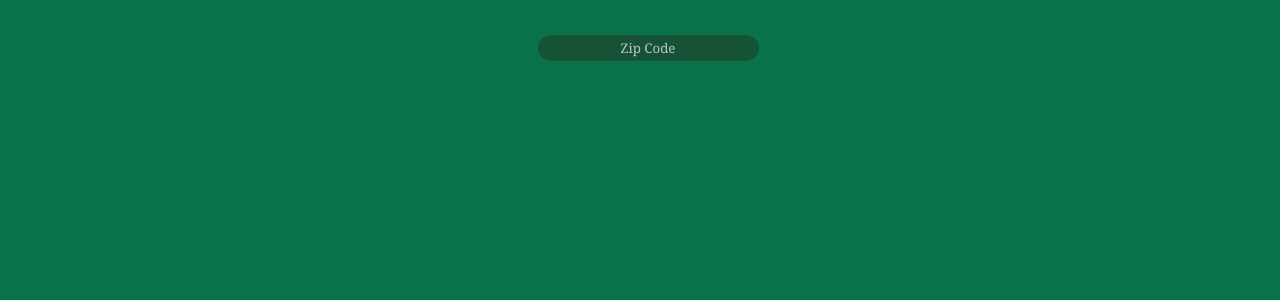
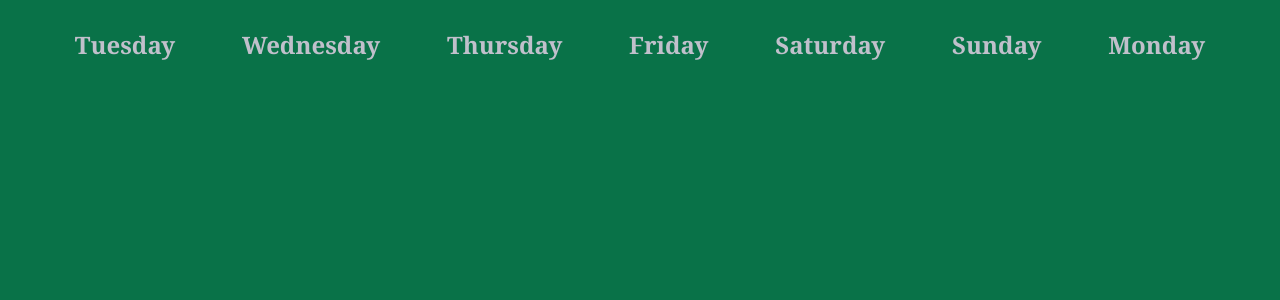
Before and after one commit to brunscii/react-weather, a React (Vite) app: page / in a window 1280 px wide. Shown: the top 300 px of the page. Built offline with nearby package versions, Linux system fonts and the light colour scheme.

Commit message:
added days to a forecast to sort them

```diff
--- a/src/ForecastBubble.tsx
+++ b/src/ForecastBubble.tsx
@@ -91,7 +91,7 @@ speed
           <div className="temp"> <span id="temperature-value">{currentTemp}°</span>
 
 
-            <div className="low-high">
+            <div className="low-high inactive">
               <span className='left'>Low:</span> <span id="low-value right">{lowTemp}°</span>
               <span className='left'>High:</span> <span id="high-value right">{highTemp}°</span>
             </div>
@@ -99,9 +99,9 @@ speed
         </div>
 
 
-        <hr className="vertical-divider" />
+        <hr className="vertical-divider inactive" />
 
-        <div className="other-info ">
+        <div className="other-info inactive">
 
           <div className="condition"> Condition: <span id="condition-value">{condition}</span></div>
 
--- /dev/null
+++ b/src/ForecastSorted.tsx
@@ -0,0 +1,39 @@
+import { DefaultSerializer } from "v8"
+
+
+export function ForecastSorted( ){
+
+  let daysOfWeek = ['Sunday', 'Monday', 'Tuesday', 'Wednesday', 'Thursday', 'Friday', 'Saturday']
+
+  function sortDays(){
+    const currentDay = new Date( Date.now() ).getDay()
+
+    if( currentDay === 0 ){
+      return [...daysOfWeek]
+    }
+    else {
+      let rotationCount = currentDay % daysOfWeek.length
+
+      for( let i = 0; i < rotationCount; i++ ){
+
+        daysOfWeek.push( daysOfWeek.shift()  || '' )
+
+      }
+      return daysOfWeek;
+    }
+  }
+
+  return (
+    <div className='forecast'>
+      {
+        sortDays().map( (day) => {
+          return (
+          <div className="day-box">
+            <h2>{day}</h2>
+          </div>
+          )
+        })
+      }
+    </div>
+  )
+}
--- a/src/css/main.css
+++ b/src/css/main.css
@@ -12,6 +12,11 @@ body, input {
 
 #condition-value {
   text-transform: capitalize;
+}
+
+.forecast {
+  display: flex;
+  justify-content: space-evenly;
 }
 
 .temp {
--- a/src/main.tsx
+++ b/src/main.tsx
@@ -5,6 +5,7 @@ import './css/main.css'
 import { WeatherContextProvider } from './WeatherContext'
 import InputZipCode from './InputZipCode'
 import ForecastWeatherBubble from './ForecastBubble'
+import { ForecastSorted } from './ForecastSorted'
 
 // const {weatherData, setWeatherData} = useContext(WeatherContext)
 
@@ -16,9 +17,11 @@ ReactDOM.createRoot(document.getElementById('root') as HTMLElement).render(
       {/* <App /> */}
 
       {/* <WeatherPane /> */}
-      <InputZipCode />
-      <WeatherBubble />
 
+
+      {/* <InputZipCode />
+      <WeatherBubble /> */}
+      <ForecastSorted />
     </WeatherContextProvider>
     {/* <ForecastWeatherBubble time='1675285200' temp='55' lowTemp='2' /> */}
   </StrictMode>,
--- a/src/scss/main.scss
+++ b/src/scss/main.scss
@@ -4,8 +4,6 @@ body, input {
   -webkit-text-fill-color: #c0c0cb;
   font-family:Cambria, Cochin, Georgia, Times, 'Times New Roman', serif;
 }
-
-
 
 #root {
   max-width: 100dvw;
@@ -15,6 +13,11 @@ body, input {
 
 #condition-value {
   text-transform: capitalize;
+}
+
+.forecast {
+  display: flex;
+  justify-content: space-evenly;
 }
 
 .temp{
```
Also changed, not shown: 1 other file (tests, documents, lock files or other folders).
